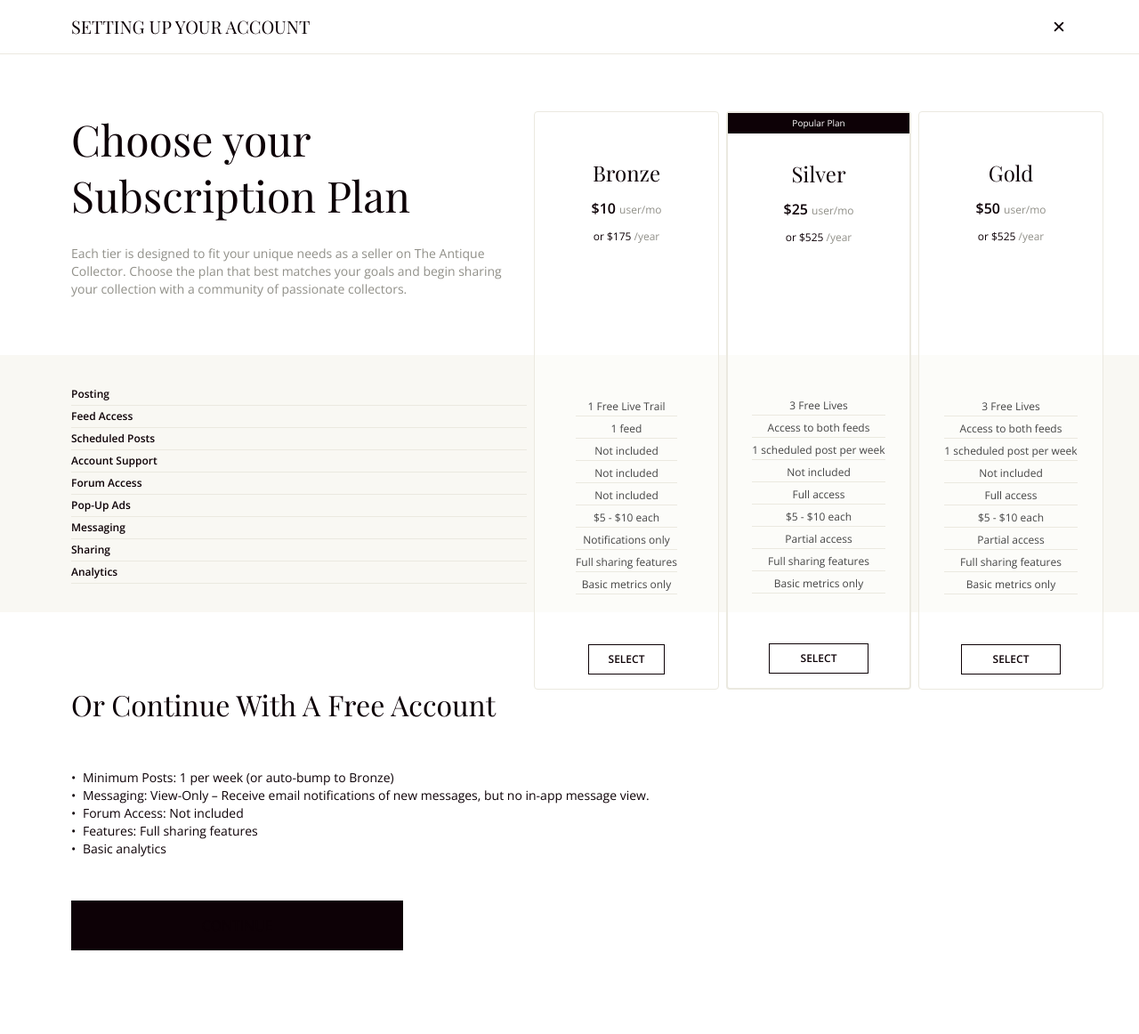
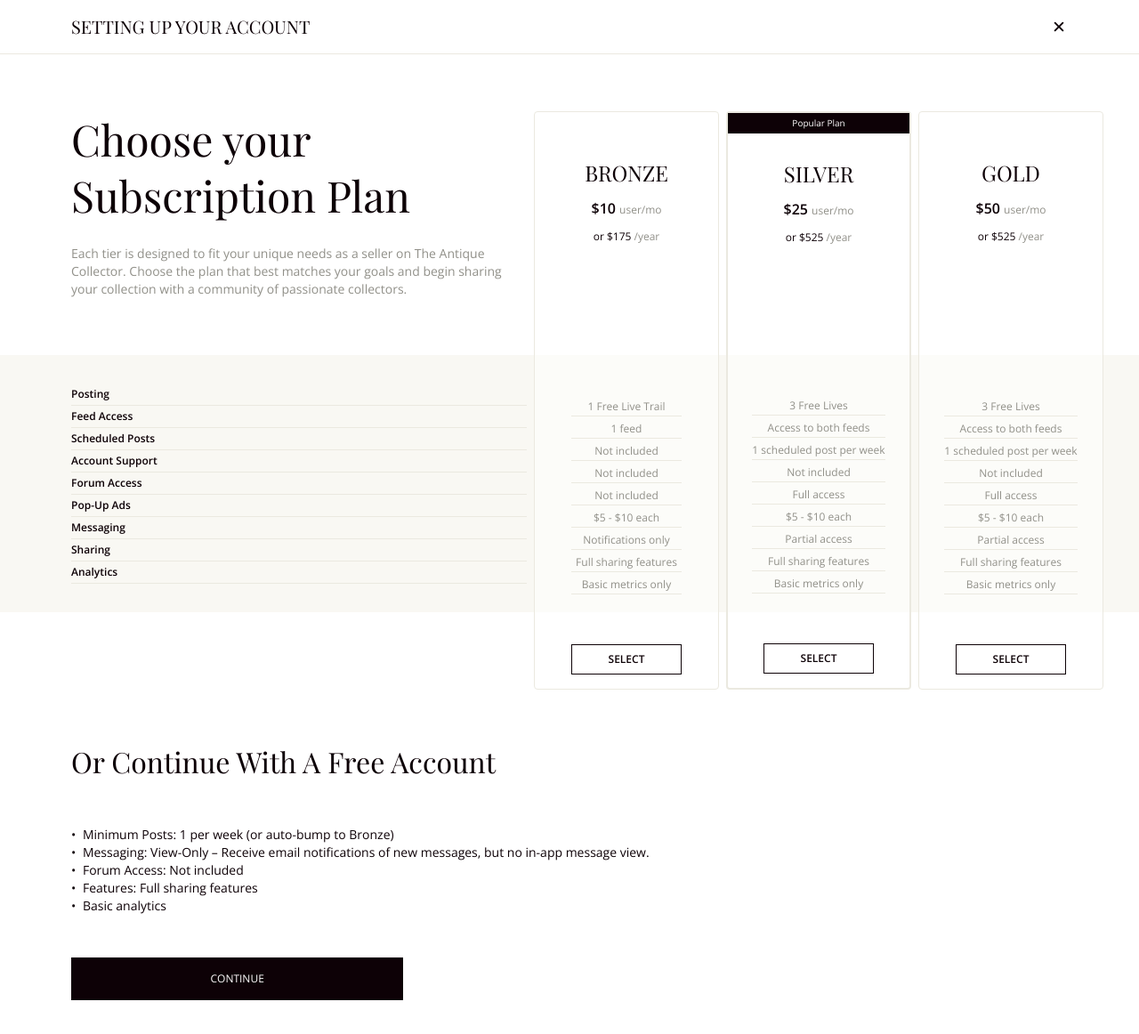
Before and after one commit to asfarmunir/Antique-Collectors, a Next.js app: page /subscription in a window 1280 px wide. Shown: the top 1162 px of the page at 89% size. Before the commit the page ends 1108 px from the top, so only its background shows below. Built offline with nearby package versions, Linux system fonts and the light colour scheme.

Commit message:
subscruption added

```diff
--- a/app/subscription/page.tsx
+++ b/app/subscription/page.tsx
@@ -123,7 +123,9 @@ const Subscription = ({
                       >
                         {plan.name === "Silver" ? "Popular Plan" : ""}
                       </p>
-                      <h1 className="text-2xl font-playfair ">{plan.name}</h1>
+                      <h1 className="text-2xl font-playfair uppercase ">
+                        {plan.name}
+                      </h1>
                       <p className="text-xs">
                         <span className="text-base font-semibold">
                           ${plan.price_per_month}{" "}
@@ -142,7 +144,7 @@ const Subscription = ({
                             key={key}
                             className="text-center  border-b border-[#EBE9E0]"
                           >
-                            <span className="text-xs text-[#454545]">
+                            <span className="text-xs text-[#919089]">
                               {" "}
                               {value}
                             </span>
@@ -154,7 +156,7 @@ const Subscription = ({
                         <Button
                           label="Select"
                           onClick={() => updateSubscriptionPlan(plan.name)}
-                          className="py-2 w-3/4  text-xs uppercase text-[#0D0106] bg-white border-[1.5px] font-semibold border-[#0D0106]"
+                          className="py-2 w-3/4  text-xs uppercase text-[#0D0106] bg-white border-[1px] xl:w-[124px] font-semibold border-[#0D0106]"
                         />
                       </div>
                     </div>
@@ -164,7 +166,7 @@ const Subscription = ({
             </div>
           </div>
         </div>
-        <div className="mt-20 mb-10 px-8 xl:px-[80px]">
+        <div className="mt-36 mb-20 px-8 xl:px-[80px]">
           <h1 className="text-[32px] font-playfair capitalize">
             Or Continue with a free account
           </h1>
@@ -189,7 +191,7 @@ const Subscription = ({
           </div>
 
           <Button
-            className="w-1/3 p-2 py-4 uppercase text-XS"
+            className="w-1/3 p-2 py-4 uppercase text-xs"
             type="submit"
             label="Continue"
           />
```
